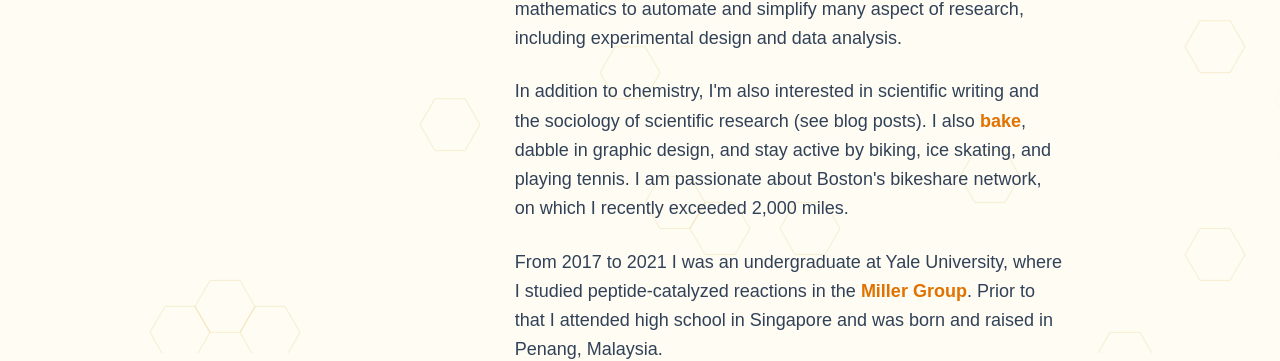
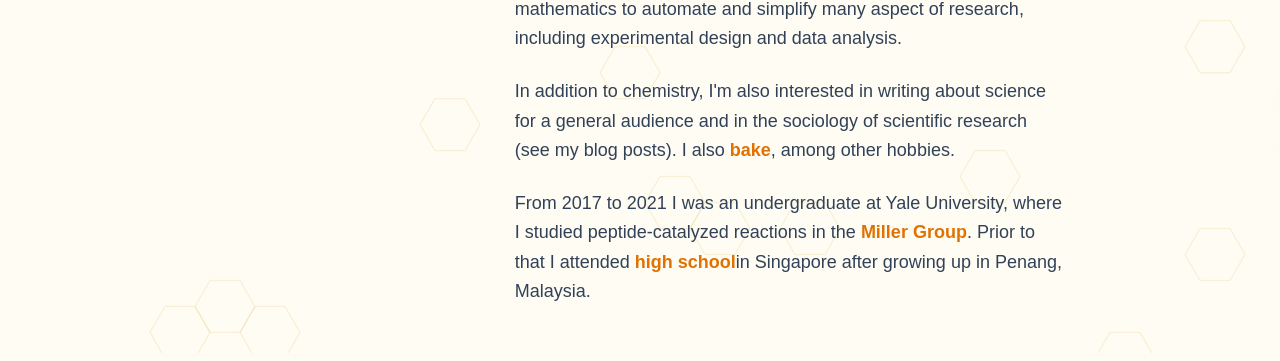
Before and after one commit to msh-yi/msh-yi.github.io, a Next.js app: page /about in a window 1280 px wide. Shown: the part 447-808 px from the top of the page. Built offline with nearby package versions, Linux system fonts and the light colour scheme; a web font is replaced by a local one.

Commit message:
update deploy

```diff
--- a/src/components/AboutContent.tsx
+++ b/src/components/AboutContent.tsx
@@ -76,11 +76,11 @@ export default function AboutContent() {
             </p>
 
             <p className="text-lg text-slate-700 leading-relaxed mb-6">
-                In addition to chemistry, I'm also interested in scientific writing and the sociology of scientific research (see blog posts). I also <Link href="/fun" className="text-amber-600 hover:text-amber-700 font-semibold">bake</Link>, dabble in graphic design, and stay active by biking, ice skating, and playing tennis. I am passionate about Boston's bikeshare network, on which I recently exceeded 2,000 miles.
+                In addition to chemistry, I'm also interested in writing about science for a general audience and in the sociology of scientific research (see my blog posts). I also <Link href="/fun" className="text-amber-600 hover:text-amber-700 font-semibold">bake</Link>, among other hobbies.
             </p>
 
             <p className="text-lg text-slate-700 leading-relaxed mb-6">
-                From 2017 to 2021 I was an undergraduate at Yale University, where I studied peptide-catalyzed reactions in the <a href="https://millerlab.yale.edu/" className="text-amber-600 hover:text-amber-700 font-semibold">Miller Group</a>. Prior to that I attended high school in Singapore and was born and raised in Penang, Malaysia.
+                From 2017 to 2021 I was an undergraduate at Yale University, where I studied peptide-catalyzed reactions in the <a href="https://millerlab.yale.edu/" className="text-amber-600 hover:text-amber-700 font-semibold">Miller Group</a>. Prior to that I attended <a href="https://www.nushigh.edu.sg/" className="text-amber-600 hover:text-amber-700 font-semibold">high school</a>in Singapore after growing up in Penang, Malaysia.
             </p>
 
           </div>
```
